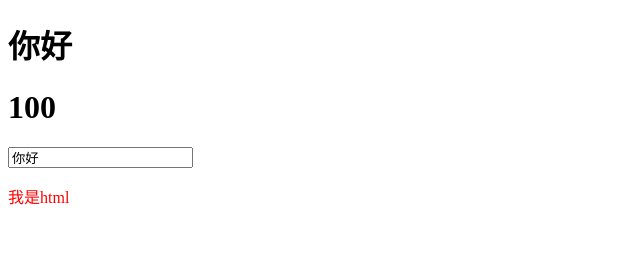
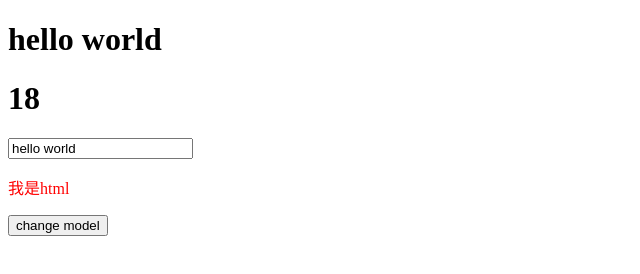
Before and after one commit to Rookior/mvvm, a plain HTML site: page mvvm.html in a window 1280 px wide. Shown: the whole page, without its empty margins (0-640 px from the left). Drawn offline with Linux system fonts and the light colour scheme.

Commit message:
增加v-on事件

```diff
--- a/mvvm.html
+++ b/mvvm.html
@@ -11,6 +11,7 @@
         <h1 id="name">{{age}}</h1>
         <input type="text" v-model="name" />
         <p v-html="someHTML"></p>
+        <button v-on:click="clickBtn">change model</button>
    </div>
 
     <script>
@@ -81,6 +82,7 @@
         function SelfVue (options) {
 
             var self = this;
+            this.$options = options || {};
             this.data = options.data;  //因为我没写递归深层遍历所以这个地方暂时直接遍历data
 
             // 定义 selfVue.name === self.data.name
@@ -166,7 +168,14 @@
                         var exp = attr.value;
                         var dir = attrName.substring(2);
 
-                            compileUtil[dir] && compileUtil[dir](node, me.vm, exp);
+                            if (me.isEventDirective(dir)) {
+                                // 事件指令
+                                compileUtil.eventHandler(node, me.vm, exp, dir);
+                            } else {
+                                // 普通指令
+                                compileUtil[dir] && compileUtil[dir](node, me.vm, exp);
+                            }
+
 
                         node.removeAttribute(attrName);
                     }
@@ -183,6 +192,9 @@
             },
             updateText: function (node, value) {
                 node.textContent = typeof value == 'undefined' ? '' : value;  //node.textContent设置文本节点的文本内容
+            },
+            isEventDirective: function(dir) {
+                return dir.indexOf('on') === 0;
             },
             isDirective: function(attr) {
                 return attr.indexOf('v-') == 0;
@@ -235,6 +247,16 @@
                         val[k] = value;
                     }
                 });
+            },
+            // 事件处理
+            eventHandler: function(node, vm, exp, dir) {
+                var eventType = dir.split(':')[1],
+
+                fn = vm.$options.methods && vm.$options.methods[exp];
+
+                if (eventType && fn) {
+                    node.addEventListener(eventType, fn.bind(vm), false);
+                }
             }
         }
         var updater = {
@@ -252,15 +274,14 @@
                 name: 'hello world',
                 age:18,
                 someHTML:'<span style="color:red">我是html</span>'
+            },
+            methods: {
+                clickBtn: function(e) {
+                    var randomStrArr = ['19', '30', '7'];
+                    this.age = randomStrArr[parseInt(Math.random() * 3)];
+                }
             }
         });
-        window.setTimeout(function () {
-            selfVue.name = '你好';
-        }, 2000);
-
-        window.setTimeout(function () {
-            selfVue.age = '100';
-        }, 2500);
 
 
     </script>
```
